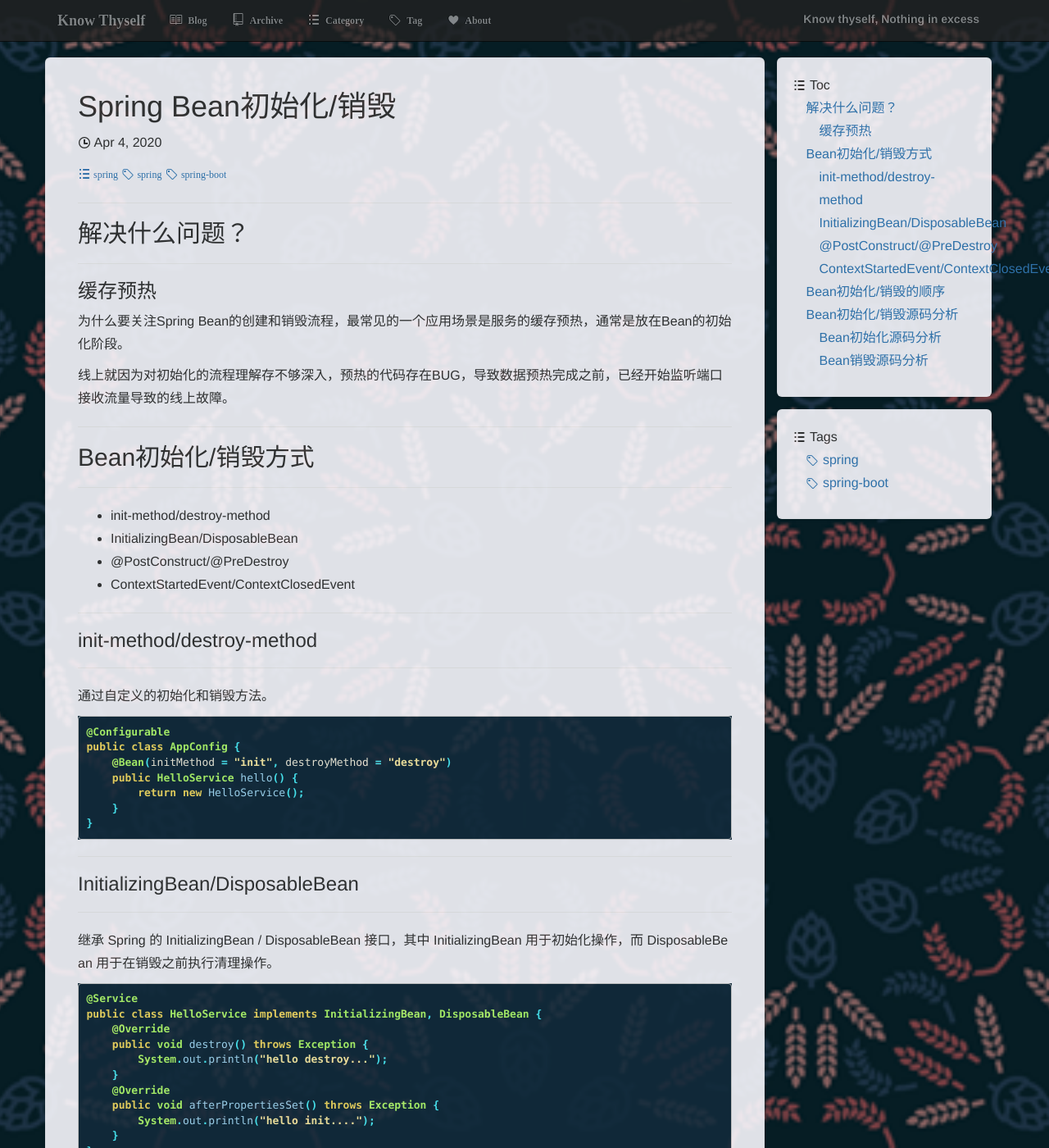
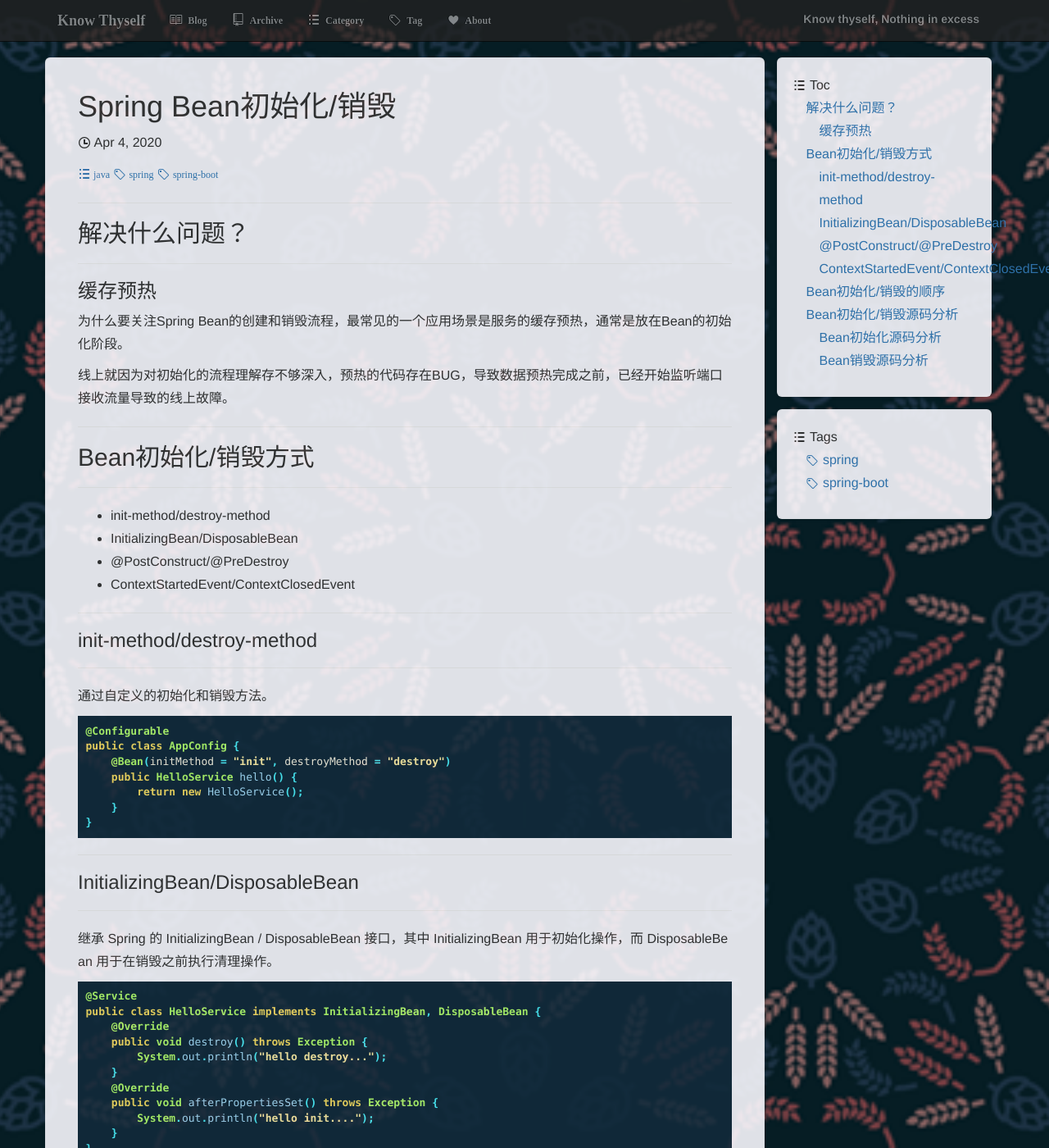
Before and after one commit to liushoukai/liushoukai.github.io, a Jekyll site: the page built from _posts/2020-04-04-java-spring-bean-initialization-destruction.md, in a window 1280 px wide and 1400 px high. Shown: the whole window at 82% size. Built offline with Jekyll 4.4.1, drawn with Linux system fonts in a browser that asks for light colours; comment, search, counter and statistics services are not loaded.

Commit message:
Add posts

```diff
--- a/_posts/2020-04-04-spring-bean-initialization-destruction.md
+++ b/_posts/2020-04-04-java-spring-bean-initialization-destruction.md
@@ -1,7 +1,7 @@
 ---
 layout: post
 title: Spring Bean初始化/销毁
-categories: spring
+categories: java
 tags: spring spring-boot
 ---
 
--- a/assets/css/main.css
+++ b/assets/css/main.css
@@ -115,19 +115,8 @@
     padding: 0px 0px 0px 0px;
     margin: 0px 0px 0px 0px;
     font-size: 16px;
-    font-weight: 300;
     line-height: 1.75em;
 }
-
-/* body,code,pre {
-    font-family: "KaiTi", "Microsoft YaHei", "微软雅黑", "SimSun", "宋体", sans-serif, "Arial";
-} */
-
-/* @media (min-width: 600px) {
-    body,.sheet,pre,code{
-        font-size: 14px;
-    }
-} */
 
 @media (max-width: 600px) {
     body,.sheet,pre,code{
@@ -332,10 +321,3 @@
   font-weight: normal;
   font-style: normal;
 }
-
-/* @font-face {
-  font-family: 'ArchitectsDaughter';
-  src: url("https://liushoukai.github.io/assets/fonts/ArchitectsDaughter.ttf");
-  font-weight: normal;
-  font-style: normal;
-} */
--- a/assets/css/syntax_highlighter.css
+++ b/assets/css/syntax_highlighter.css
@@ -170,3 +170,6 @@
   color: #a8e1fe;
   font-weight: bold;
 }
+.highlight {
+  border: 0px;
+}
```
Also changed, not shown: _posts/2020-04-04-java-semaphore-source-analysis.md (renamed from _posts/2020-04-04-semaphore-source-analysis.md), _posts/2020-04-04-k8s-docker-images.md (renamed from _posts/2020-04-04-docker-images.md).
